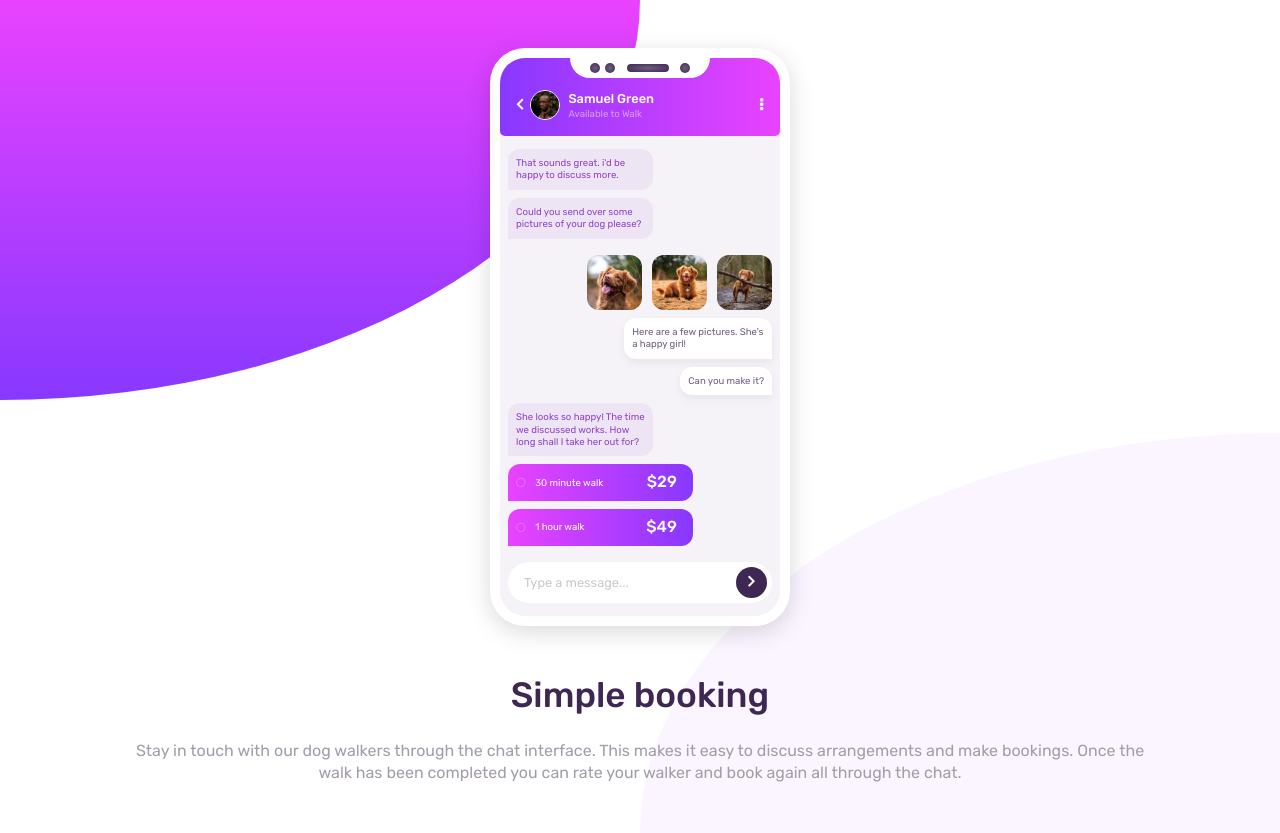
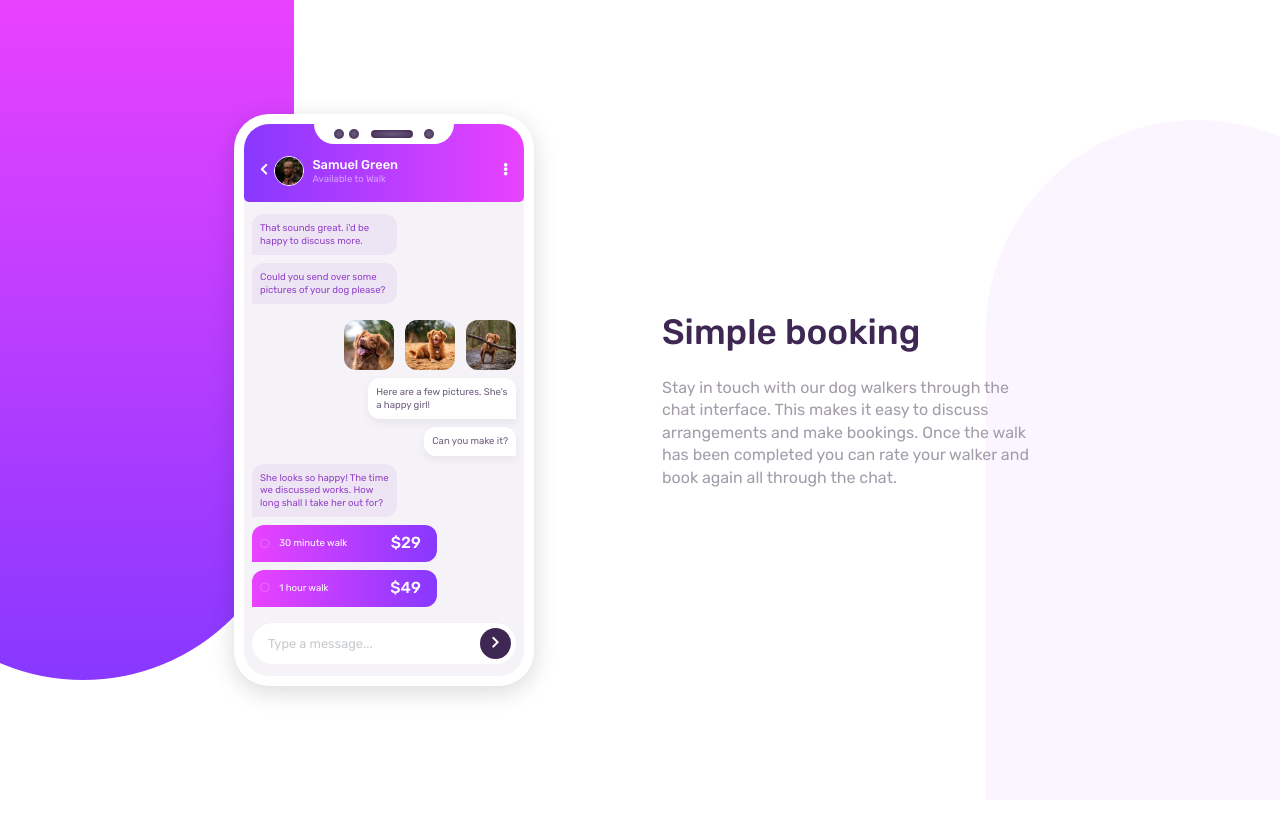
Before and after one commit to georit/chat-app-css-illustration, a plain HTML site: page index.html in a window 1280 px wide. After the commit the page ends 800 px from the top, so only its background shows below. Drawn offline with Linux system fonts and the light colour scheme.

Commit message:
Add tablet & desktop styles

```diff
--- a/style.css
+++ b/style.css
@@ -36,7 +36,6 @@ body {
 
 body,
 .wrapper {
-  max-width: 1980px;
   min-height: 100vh;
 }
 
@@ -52,7 +51,8 @@ img {
   justify-content: center;
   align-items: center;
   width: 100%;
-  padding: 3rem 0;
+  max-width: 1980px;
+  padding: 1rem 0;
   position: relative;
 }
 
@@ -230,12 +230,12 @@ header.chat-header {
   justify-content: space-between;
   align-items: center;
   padding: 0.5rem 0 0.5rem;
-  width: 70%;
+  width: 65%;
 }
 
 .img-sent {
   border-radius: 12px;
-  width: 55px;
+  width: 50px;
   height: auto;
 }
 
@@ -329,3 +329,47 @@ header.chat-header {
   color: var(--dark-grayish-violet);
   line-height: 1.4;
 }
+
+/* *****media queries***** */
+@media screen and (min-width: 768px) {
+  /* *****wrapper***** */
+  .wrapper {
+    display: flex;
+    flex-flow: row nowrap;
+    overflow: hidden;
+  }
+
+  /* ***backgrounds*** */
+  .bg-top,
+  .bg-bottom {
+    height: 85vh;
+    width: 33vw;
+  }
+
+  .bg-top {
+    border-bottom-right-radius: 250px;
+    border-bottom-left-radius: 250px;
+    left: -10%;
+  }
+
+  .bg-bottom {
+    background-color: hsla(276, 100%, 81%, 0.1);
+    border-top-left-radius: 250px;
+    border-top-right-radius: 250px;
+    right: -10%;
+  }
+
+  /* *****details***** */
+  .details {
+    width: 40%;
+    max-width: 577px;
+    padding: 0 0 0 10%;
+    text-align: left;
+  }
+}
+
+@media screen and (min-width: 1980px) {
+  .wrapper {
+    box-shadow: 0 4px 10px hsla(0, 0%, 0%, 0.1);
+  }
+}
```
